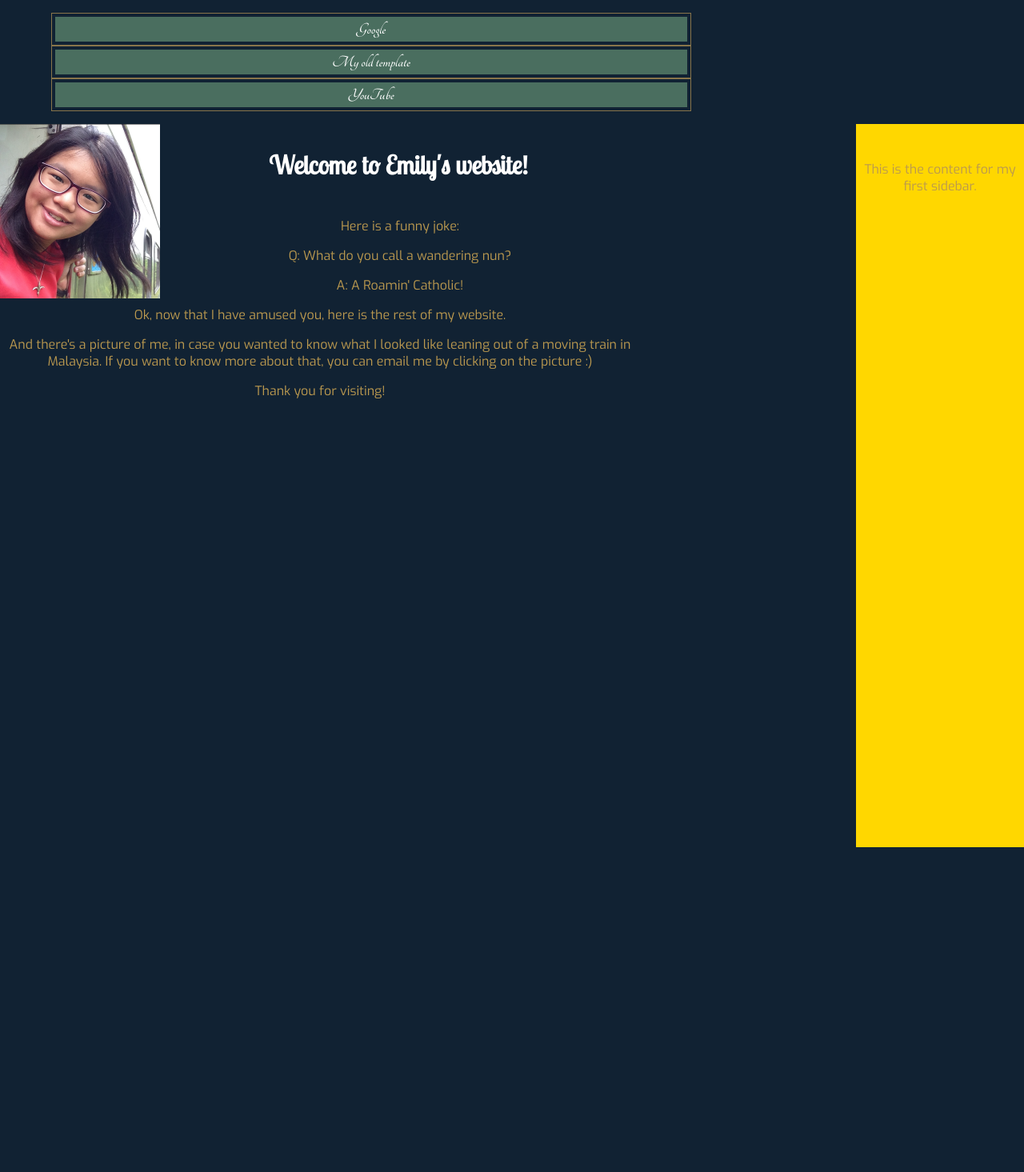
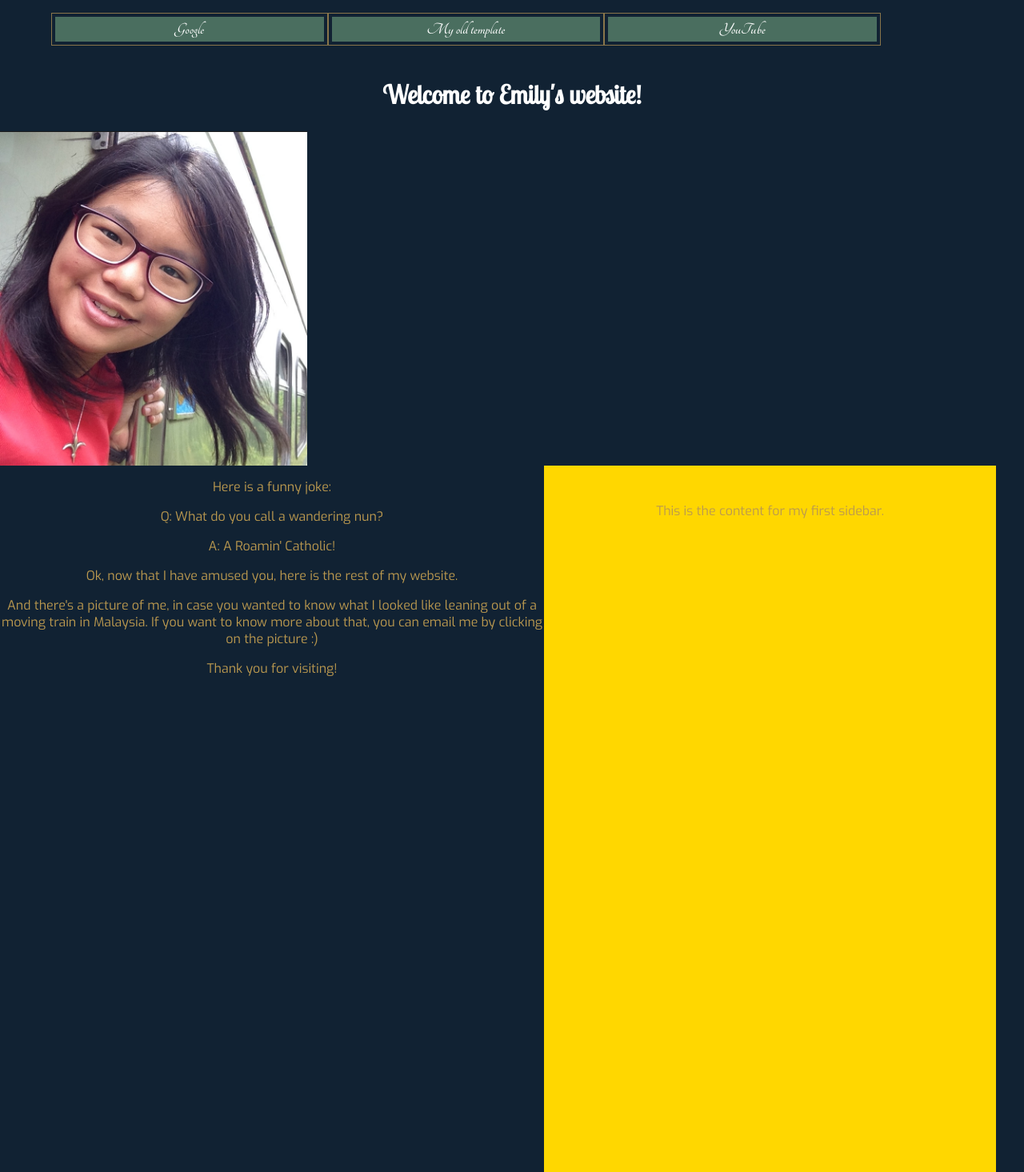
Before and after one commit to ejttgb/Emily-Teoh, a plain HTML site: page index.html in a window 1280 px wide. Shown: the whole page at 80% size. Before the commit the page ends 1059 px from the top, so only its background shows below. Drawn offline with Linux system fonts and the light colour scheme.

Commit message:
for responsive assignment

```diff
--- a/index.html
+++ b/index.html
@@ -18,7 +18,7 @@
 <body>
 <!--This is a comment. It won't show up in your browser, only in the page source-->
 <div id="box">
-<nav>
+<nav class="navigation">
   <ul class="links">
       <li><a href="http://www.google.com">Google</a></li>
       <li><a href="old_index.html">My old template</a></li>
@@ -26,17 +26,22 @@
   </ul>
 </nav>
 </div>
+
+<div id="header">
+  <h1>Welcome to Emily's website! </h1>
+</div>
 <article>
+
   <a href="mailto:ejttgb@mail.missouri.edu">
     <img src="profile.jpg" alt="A picture from when I stuck my head out of a moving train" title="Emily Teoh" width="100px"/>
     <!--Alternate text will show up if the picture doesn't load on viewer's screen, so make it descriptive-->
     <!--title tag on photos is the text that shows up when when people hover over the photo-->
     <!--Setting a width of a photo will automatically set a good height for you, but you can manipulate it on your own if you want-->
   </a>
-  <div id="header">
-    <h1>Welcome to Emily's website! </h1>
-  </div>
 
+
+<div id = "wordbox"
+<div class="text">
 <div id="joke">
     <p>Here is a funny joke: </p>
     <p>Q: What do you call a wandering nun?</p>
@@ -47,14 +52,16 @@
 <p> And there's a picture of me, in case you wanted to know what I looked like leaning out of a moving train in Malaysia. If you want to know more about that, you can email me by clicking on the picture :)</p>
 
 <p>Thank you for visiting!</p>
+</div>
+</div>
+
+<aside class="aside-1">
+  <p>This is the content for my first sidebar.</p>
+</aside>
 </article>
 <!--Clicking on the photo will give you a mail to address; we need this for the class assignment-->
 
 
-<aside class="aside-1">
-  <p>This is the content for my first sidebar.</p>
-</aside>
-
 </body>
 
 </html>
--- a/style.css
+++ b/style.css
@@ -45,6 +45,7 @@ aside {
 }
 
 .aside-1{
+  display: flex;
   background: gold;
   justify-content: space-around;
 }
@@ -72,6 +73,16 @@ h1 {
   text-decoration: none;
   padding: 4px;
   font-family: "Tangerine", cursive;
+  display: block;
+}
+
+.navigation {
+  width: 90%;
+}
+
+#box .links {
+  margin:none;
+  padding: none;
 }
 
 
@@ -104,9 +115,14 @@ h1 {
 
     img {
       border: none;
+      display: none;
     }
 
-@media (min-width: 700px) {
+    .text {
+      display: block;
+    }
+
+@media all and (min-width: 700px) {
 
     #box {
       display: flex;
@@ -114,9 +130,68 @@ h1 {
 
     .links {
       display: flex;
-      flex-flow: row wrap;
       width: 100vh;
     }
+
+
+ .aside-1 {
+      display: flex;
+     order: 2;
+     width: 25vh;
+     float: right;
+     /*align-items: flex-end;
+     justify-content: flex-end;*/
+         flex: 1 auto;
+
+ }
+
+ aside {
+      display: flex;
+    padding-top: 30px;
+    padding-bottom: 100vh;
+    padding-left: 5px;
+    padding-right: 5px;
+    /*flex: 1 auto;*/
+         margin-right: 35px;
+ }
+
+ article {
+   display: flex;
+   flex-flow: row wrap;
+   flex: 1 auto;
+ }
+
+
+
+ /*article {
+     order: 2;
+     width: 100vh;
+     margin: 0 0 0 0;
+     flex: 3 0px;
+ }*/
+
+
+img {
+  width: 25%;
+  display: flex;
+  flex: 1 auto;
+  order: 1;
+  margin: 0px;
+  justify-content: center;
+}
+
+article a {
+  width: 60%;
+}
+
+.text {
+  width: 85vh;
+  order: 2
+}
+
+
+}
+
 
     /*aside {
       padding: 50px 0px;*/
@@ -165,36 +240,22 @@ h1 {
      order: 3;
  }*/
 
+@media all and (min-width: 900px) {
+  img {
+    width: 50%;
+    display: block;
+    flex: 1 auto;
+  }
 
- .aside-1 {
-     order: 2;
-     width: 25vh;
-     float: right;
-     align-items: flex-end;
- }
+  .links {
+    display: flex;
+    flex-flow: row;
+    width: 100%;
+    justify-content: space-between;
+  }
 
- aside {
-    padding-top: 30px;
-    padding-bottom: 100vh;
-    padding-left: 5px;
-    padding-right: 5px;
-    flex: 1 auto;
- }
+  }
 
 
- article {
-     order: 1;
-     width: 100vh;
-     margin: 0 0 0 0;
-     float: left;
-     flex: 3 0px;
- }
-
-
-img {
-  width: 25%;
-  order: 1;
-  float: left;
-}
 
 }
```
